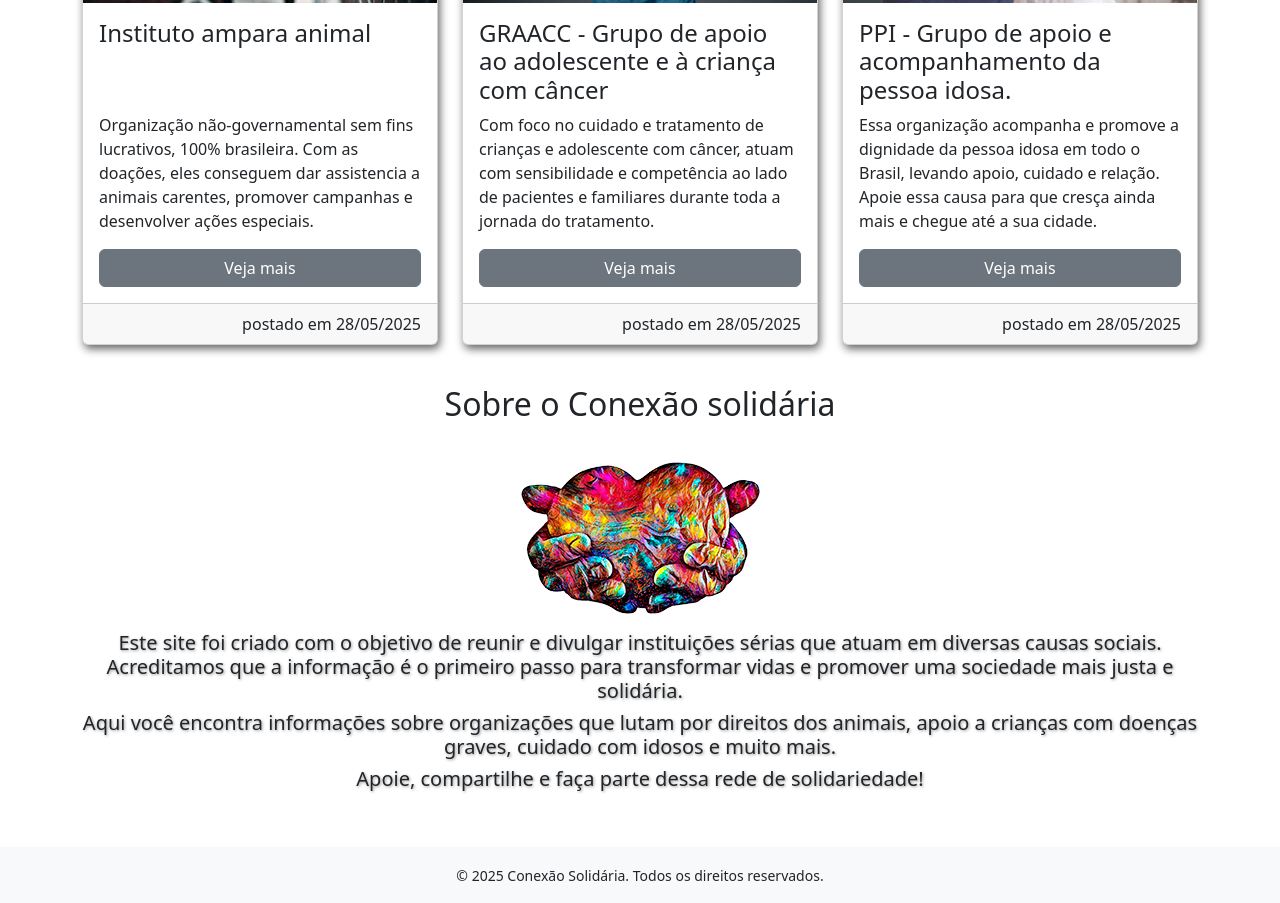
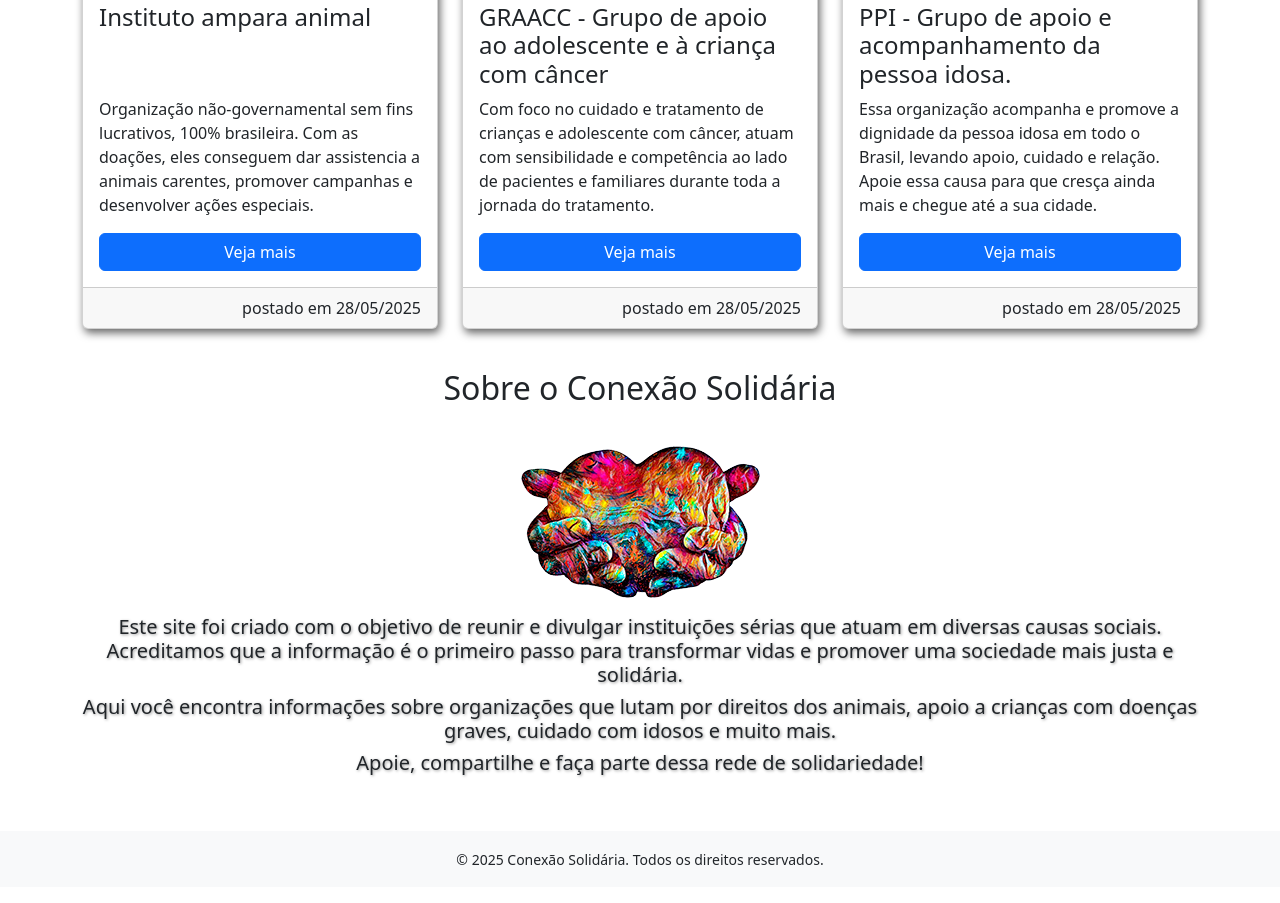
Before and after one commit to JoaoGabrii/site-conexao-solidaria, a plain HTML site: page index.html in a window 1280 px wide. Shown: the part 1633-2536 px from the top of the page. Drawn offline with Linux system fonts and the light colour scheme.

Commit message:
Troca da cor dos botões cards e manutenção da margem da nav

```diff
--- a/index.html
+++ b/index.html
@@ -55,7 +55,7 @@
                 data-bs-target="#menu">
                 <span class="navbar-toggler-icon"></span>
             </button>
-            <div class="collapse navbar-collapse justify-content-center mt-3 px-2" id="menu">
+            <div class="collapse navbar-collapse justify-content-center px-2 mt-3 mt-lg-0" id="menu">
                 <ul class="nav nav-pills navbar-nav">
                     <li class="nav-item">
                         <a class="px-2 fw-bold text-black nav-link active" href="#inicio">Inicio</a>
@@ -101,7 +101,7 @@
                                             lucrativos, 100% brasileira.
                                             Com as doações, eles conseguem dar assistencia a animais carentes,
                                             promover campanhas e desenvolver ações especiais.</p>
-                                        <a class="btn btn-secondary" href="https://institutoamparanimal.org.br/"
+                                        <a class="btn btn-primary" href="https://institutoamparanimal.org.br/"
                                             target="_blank" rel="noopener noreferrer">Veja
                                             mais</a>
                                     </div>
@@ -129,7 +129,7 @@
                                             câncer, atuam com sensibilidade
                                             e competência ao lado de pacientes e familiares durante toda a jornada do
                                             tratamento.</p>
-                                        <a class="btn btn-secondary" href="https://graacc.org.br/" target="_blank"
+                                        <a class="btn btn-primary" href="https://graacc.org.br/" target="_blank"
                                             rel="noopener noreferrer">Veja mais</a>
                                     </div>
                                     <footer class="card-footer text-center text-lg-end">
@@ -156,7 +156,7 @@
                                             ainda
                                             mais
                                             e chegue até a sua cidade.</p>
-                                        <a class="btn btn-secondary" href="https://ppi.org.br/" target="_blank"
+                                        <a class="btn btn-primary" href="https://ppi.org.br/" target="_blank"
                                             rel="noopener noreferrer">Veja mais</a>
                                     </div>
                                     <footer class="card-footer text-center text-lg-end">
@@ -169,7 +169,7 @@
                 <section id="sobre">
                     <div class="container pt-3 pb-5 text-center  text-dark">
                         <div class="d-flex flex-column justify-content-center align-items-center">
-                            <h2>Sobre o Conexão solidária</h2>
+                            <h2>Sobre o Conexão Solidária</h2>
                             <img src="image/image-sobre/mao-coracao.png" role="img"
                                 aria-label="Imagem colorida de uma mão segurando um coração"
                                 alt="Imagem colorida de uma mão segurando um coração">
```
